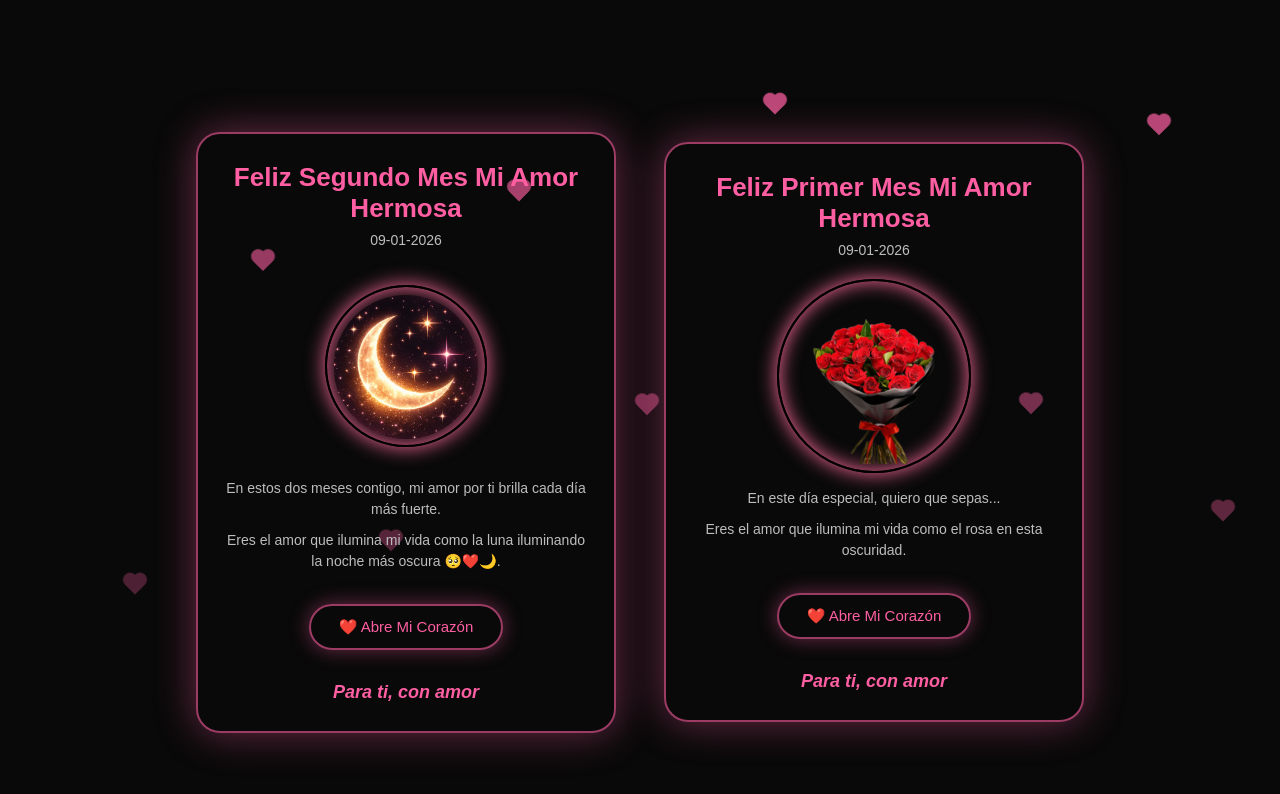
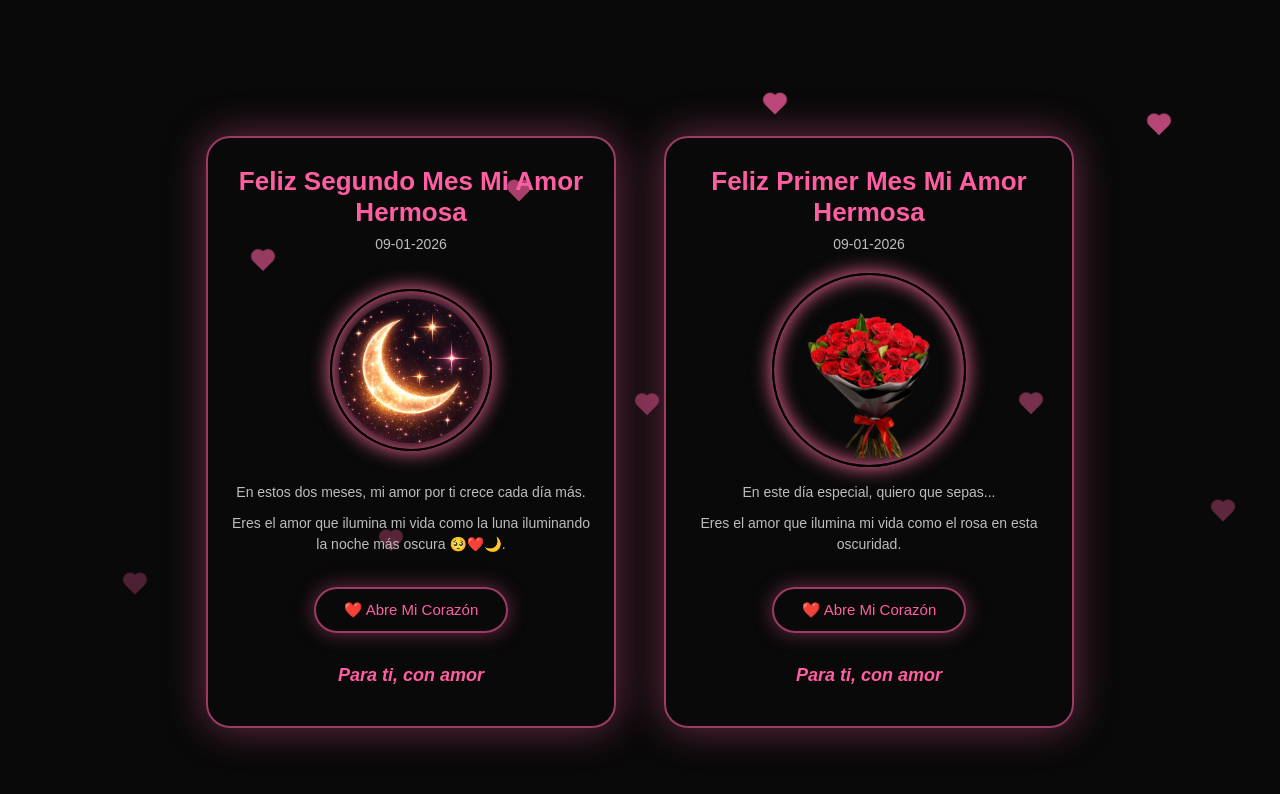
Before and after one commit to AndresDev-20/Love, a React (Vite) app: page /#/ in a window 1280 px wide. Shown: the top 794 px of the page. Built offline with nearby package versions, Linux system fonts and the light colour scheme.

Commit message:
solution

```diff
--- a/src/features/mont_one/mont.css
+++ b/src/features/mont_one/mont.css
@@ -10,7 +10,8 @@
 ========================= */
 .mont__card {
     width: 100%;
-    max-width: 420px;
+    max-width: 410px;
+    height: 37em;
     border-radius: 24px;
     border: 2px solid var(--color-border);
     box-shadow: 0 0 40px var(--color-primary-soft);
--- a/src/features/mont_two/MontTwo.jsx
+++ b/src/features/mont_two/MontTwo.jsx
@@ -22,7 +22,7 @@ function MontTwo() {
 
           <div className="mont__text">
             <p className="mont__paragraph">
-              En estos dos meses contigo, mi amor por ti brilla cada día más fuerte.
+              En estos dos meses, mi amor por ti crece cada día más.
             </p>
             <p className="mont__paragraph">
               Eres el amor que ilumina mi vida como la luna iluminando la noche más oscura 🥺❤️🌙.
```
